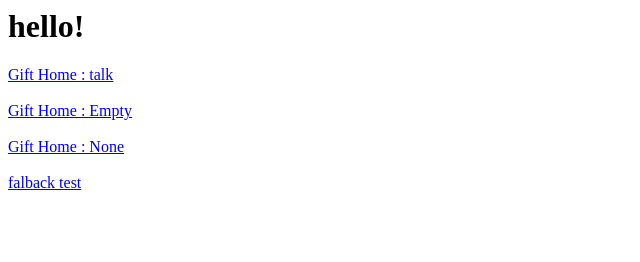
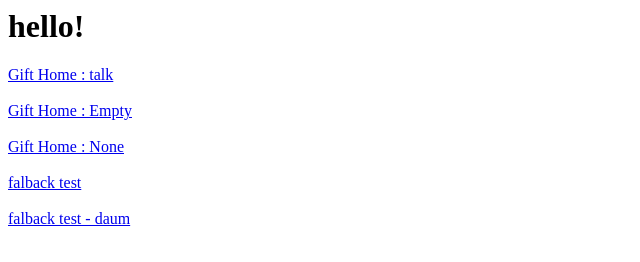
Before and after one commit to kwangsu61/scheme-test, a plain HTML site: page index.html in a window 1280 px wide. Shown: the whole page, without its empty margins (0-640 px from the left). Drawn offline with Linux system fonts and the light colour scheme.

Commit message:
Update index.html

```diff
--- a/index.html
+++ b/index.html
@@ -12,3 +12,4 @@
 <a href="intent://launch/#Intent;scheme=kwangsu;S.browser_fallback_url=market%3A%2F%2Fdetails%3Fid%3Dcom.kakao.story;end"> falback test </a>
 <br>
 <br>
+<a href="intent://launch/#Intent;scheme=kwangsu;S.browser_fallback_url=http%3A%2F%2Fdaum.net;end"> falback test - daum</a>
```
